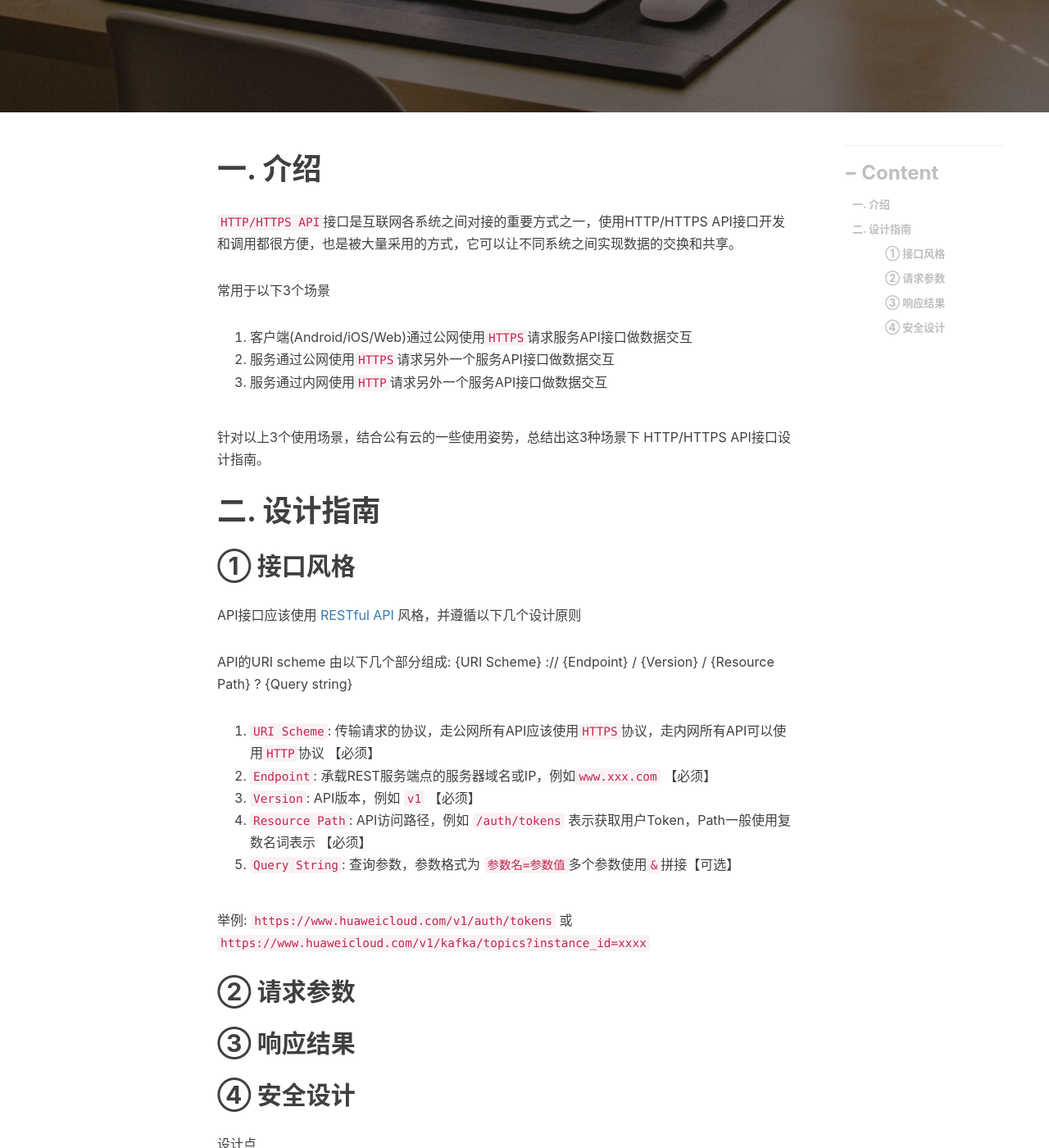
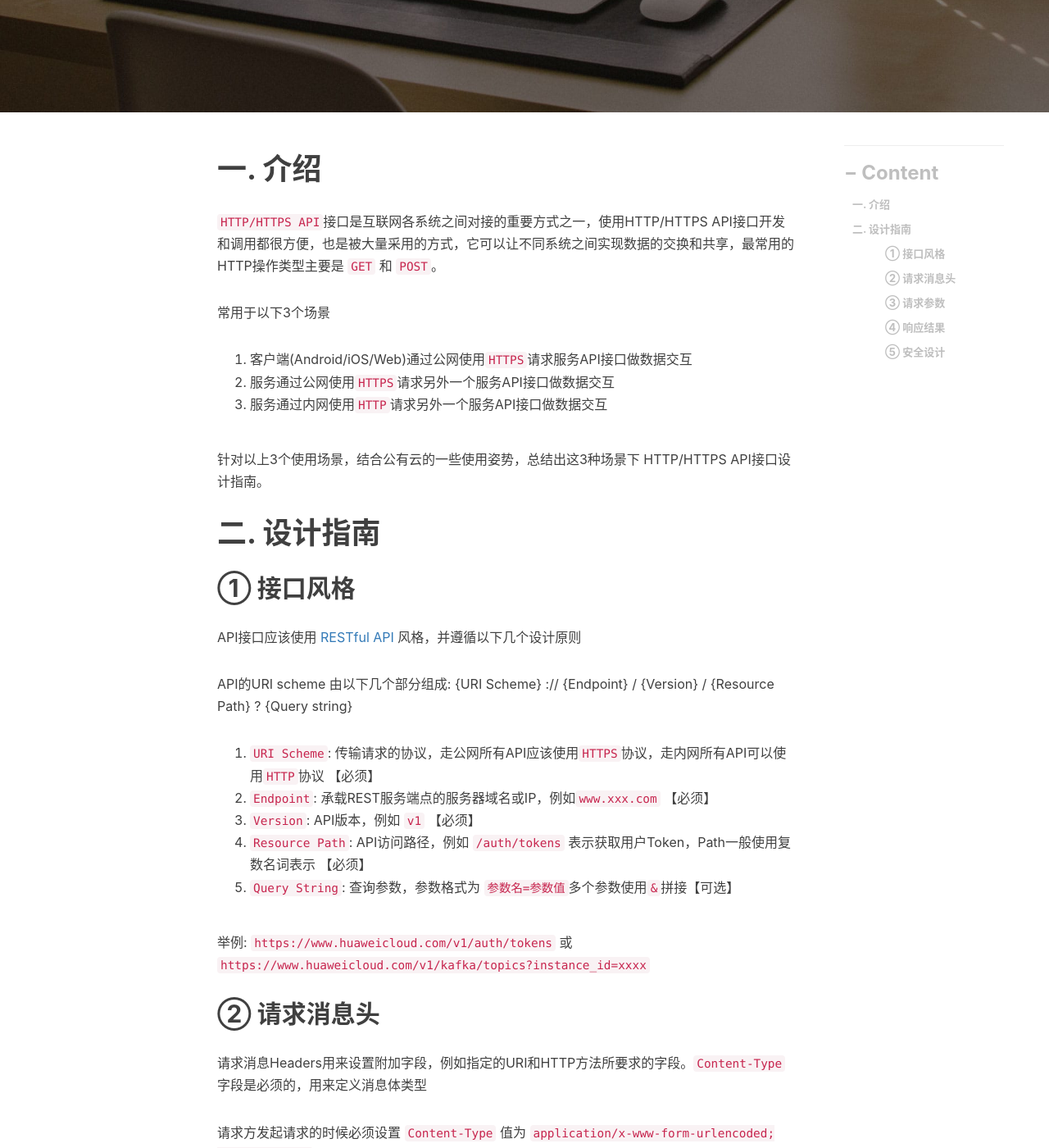
Before and after one commit to engru/chenguolin.github.io, a Jekyll site: the page built from _posts/2017-07-27-【HTTP API-3】HTTP API接口设计指南.md, in a window 1280 px wide and 1400 px high, scrolled down 380 px. Shown: the whole window at 82% size. Built offline with Jekyll 4.4.1, drawn with Linux system fonts in a browser that asks for light colours; nearby versions of some CDN libraries; comment, search, counter and statistics services are not loaded; some of the changed text lies outside the part shown.

Commit message:
Update 2017-07-27-【HTTP API-3】HTTP API接口设计指南.md

```diff
--- a/_posts/2017-07-27-【HTTP API-3】HTTP API接口设计指南.md
+++ b/_posts/2017-07-27-【HTTP API-3】HTTP API接口设计指南.md
@@ -7,7 +7,7 @@ tags:          #标签
 ---
 
 # 一. 介绍
-`HTTP/HTTPS API`接口是互联网各系统之间对接的重要方式之一，使用HTTP/HTTPS API接口开发和调用都很方便，也是被大量采用的方式，它可以让不同系统之间实现数据的交换和共享。
+`HTTP/HTTPS API`接口是互联网各系统之间对接的重要方式之一，使用HTTP/HTTPS API接口开发和调用都很方便，也是被大量采用的方式，它可以让不同系统之间实现数据的交换和共享，最常用的HTTP操作类型主要是 `GET` 和 `POST`。
 
 常用于以下3个场景
 
@@ -31,11 +31,17 @@ API的URI scheme 由以下几个部分组成: {URI Scheme} :// {Endpoint} / {Ver
 
 举例: `https://www.huaweicloud.com/v1/auth/tokens` 或 `https://www.huaweicloud.com/v1/kafka/topics?instance_id=xxxx`
 
-## ② 请求参数
+## ② 请求消息头
+请求消息Headers用来设置附加字段，例如指定的URI和HTTP方法所要求的字段。`Content-Type` 字段是必须的，用来定义消息体类型
 
-## ③ 响应结果
+请求方发起请求的时候必须设置 `Content-Type` 值为 `application/x-www-form-urlencoded; charset=utf-8`
 
-## ④ 安全设计
+## ③ 请求参数
+
+
+## ④ 响应结果
+
+## ⑤ 安全设计
 
 
 设计点
```
